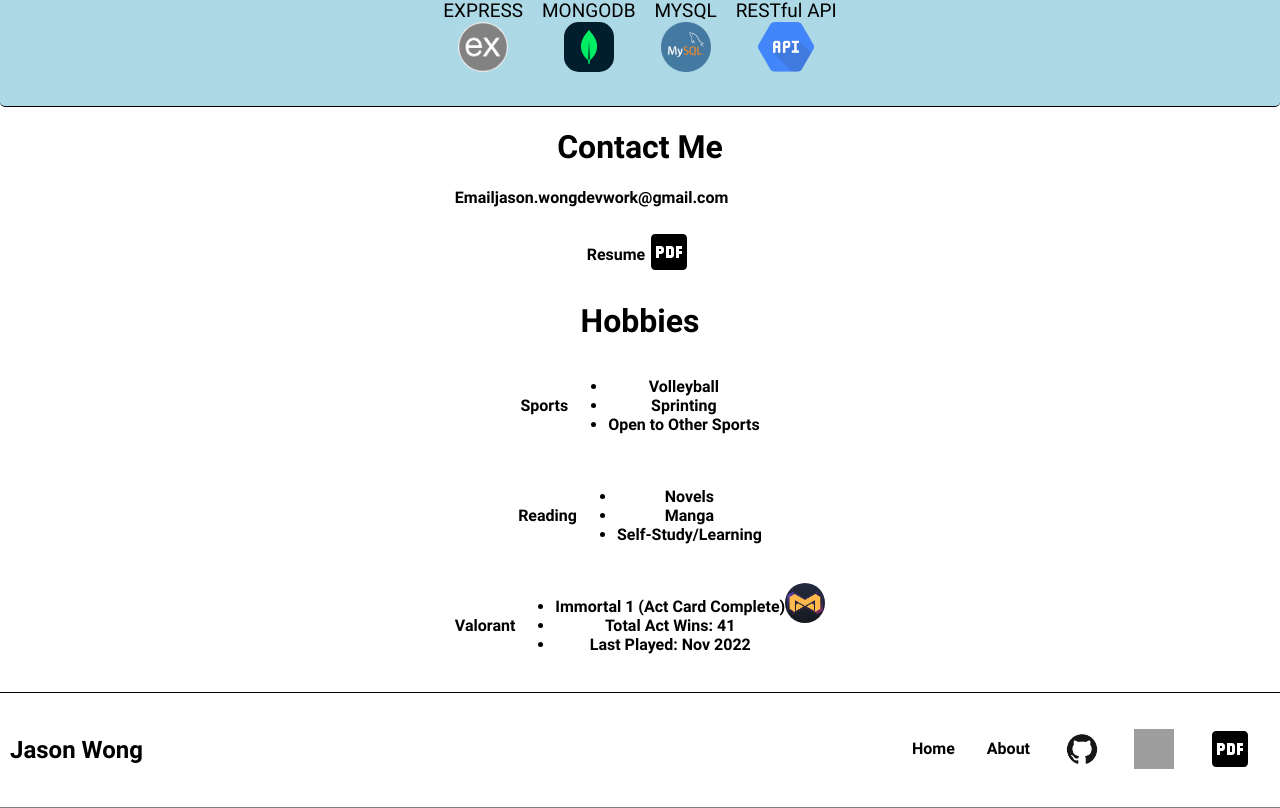
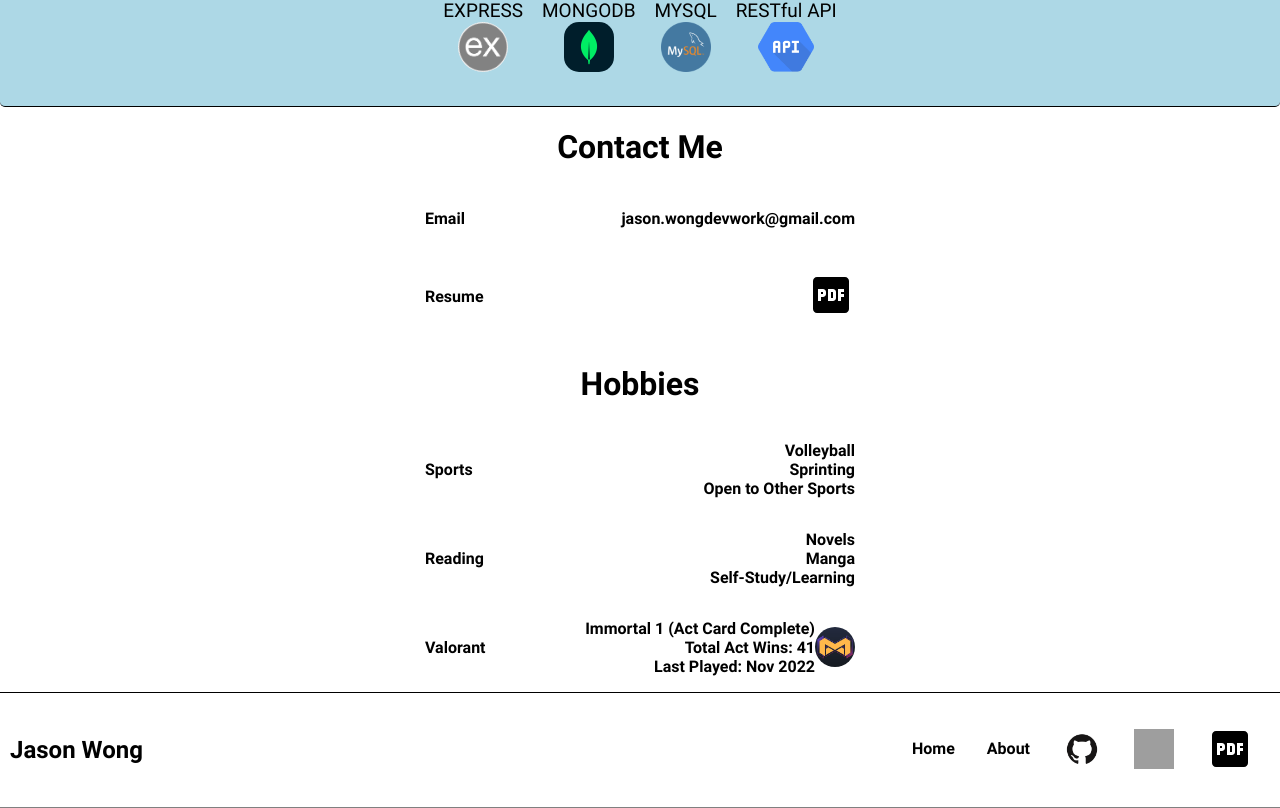
Before and after one commit to jw287962/portfolio_project, a React (Create React App) app: page /portfolio_project/about in a window 1280 px wide. Shown: the part 1254-2062 px from the top of the page. Built offline with nearby package versions, Linux system fonts and the light colour scheme; grey boxes are pictures that could not be loaded.

Commit message:
update for hobbies

```diff
--- a/src/App.css
+++ b/src/App.css
@@ -105,6 +105,9 @@ a:hover {
   padding-top: 10px;
   margin: 0px;
 }
+
+.weblink {
+}
 /* footer */
 
 footer {
@@ -180,16 +183,51 @@ footer {
     grid-template-columns: repeat(auto-fit, minmax(300px, 1fr));
   }
 }
-
+.flexcol {
+  display: flex;
+  flex-direction: column;
+}
 .flexrow {
   display: flex;
   flex-direction: row;
 }
+.flexend {
+  justify-content: end;
+}
+.flexycenter {
+  align-items: center;
+}
+
 .centerxy {
   align-items: center;
   justify-content: center;
 }
-
+.verticalalign {
+  text-align: center;
+  vertical-align: middle;
+}
 .circle {
   border-radius: 50%;
 }
+
+.left {
+  width: 30px;
+  text-align: left;
+}
+.right {
+  text-align: right;
+  width: 400px;
+}
+.infoContainer {
+  display: flex;
+  flex-direction: column;
+}
+li {
+  list-style: none;
+}
+
+.hobbiesMargin {
+  margin: 0px;
+}
+@media (max-width: 450px) {
+}
```
